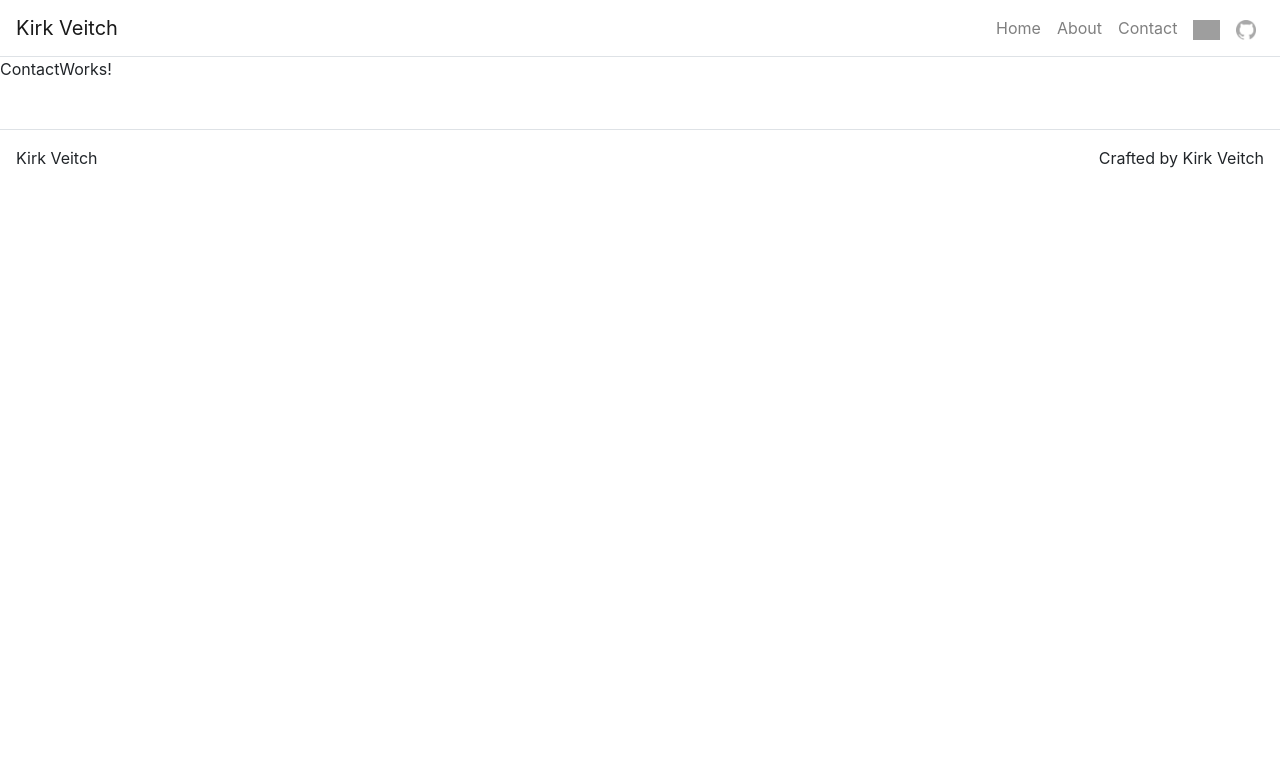
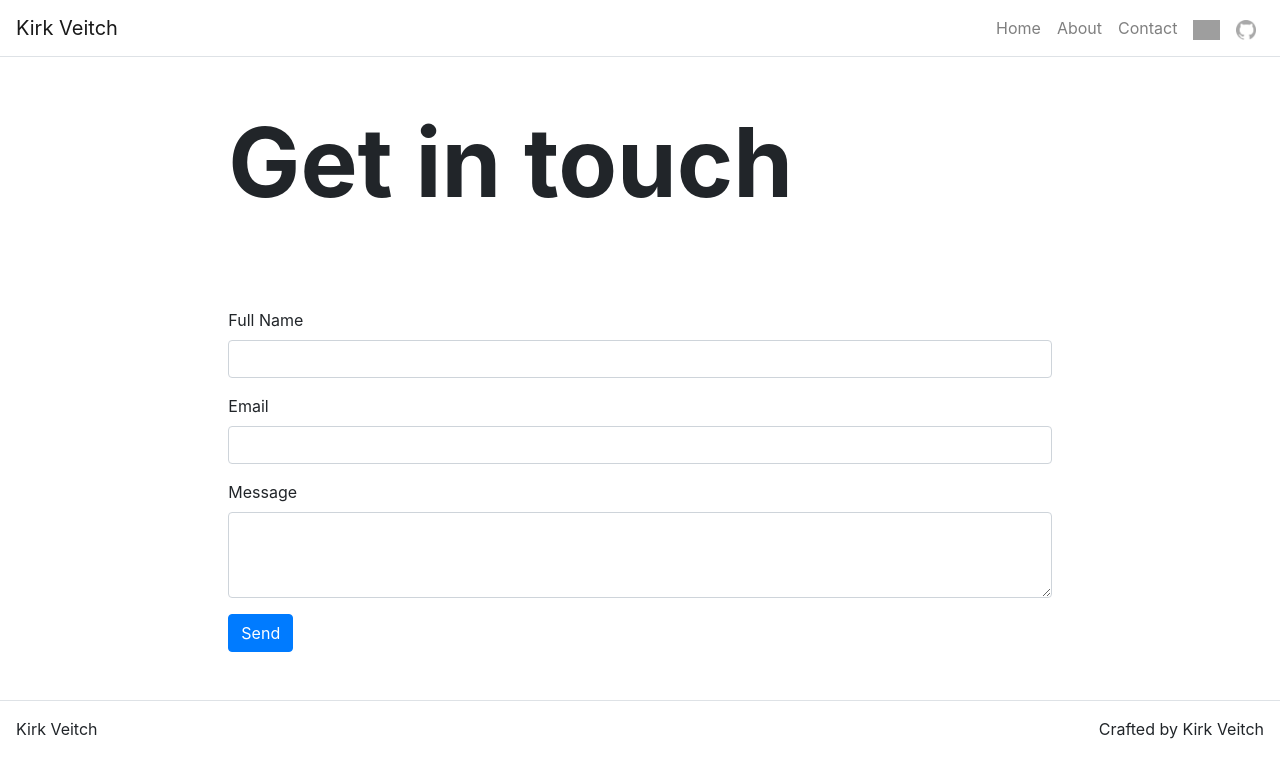
Before and after one commit to KVeitch/portfolio, a React (Create React App) app: page /contact in a window 1280 px wide. Shown: the top 778 px of the page. Built offline with nearby package versions, Linux system fonts and the light colour scheme; grey boxes are pictures that could not be loaded.

Commit message:
Add form to ContactPage

```diff
--- a/src/pages/ContactPage.js
+++ b/src/pages/ContactPage.js
@@ -1,11 +1,61 @@
-import React from 'react'
+import React, {Component} from 'react'
+import {Form, Button} from 'react-bootstrap';
 
-const ContactPage = () => {
-    return (
+import Hero from '../components/Hero';
+import Content from '../components/Content';
+
+import Axios from 'axios';
+
+
+class ContactPage extends Component {
+  constructor(props){
+    super(props)
+    this.state = {
+      name: '',
+      email: '',
+      message: '',
+      disabled: false,
+      emailSent: null,
+    }
+  }
+
+  render() {
+    let {title, subTitle} = this.props
+    return(
         <div>
-            ContactWorks!
+            <Hero title={title} subTitle={subTitle}/>
+
+            <Content>
+                <Form onSubmit={this.handleSubmit}>
+                    <Form.Group>
+                        <Form.Label htmlFor="full-name">Full Name</Form.Label>
+                        <Form.Control id="full-name" name="name" type="text" value={this.state.name} onChange={this.handleChange} />
+                    </Form.Group>
+
+                    <Form.Group>
+                        <Form.Label htmlFor="email">Email</Form.Label>
+                        <Form.Control id="email" name="email" type="email" value={this.state.email} onChange={this.handleChange} />
+                    </Form.Group>
+
+                    <Form.Group>
+                        <Form.Label htmlFor="message">Message</Form.Label>
+                        <Form.Control id="message" name="message" as="textarea"rows="3" value={this.state.message} onChange={this.handleChange} />
+                    </Form.Group>
+
+                    <Button className="d-inline-block" variant="primary" type="submit" disabled={this.state.disabled}>
+                        Send
+                    </Button>
+
+                    {this.state.emailSent === true && <p className="d-inline success-msg">Email Sent</p>}
+                    {this.state.emailSent === false && <p className="d-inline err-msg">Email Not Sent</p>}
+                </Form>
+            </Content>
         </div>
-    )
+    );
+}
+
+
+
 }
 
 export default ContactPage
```
